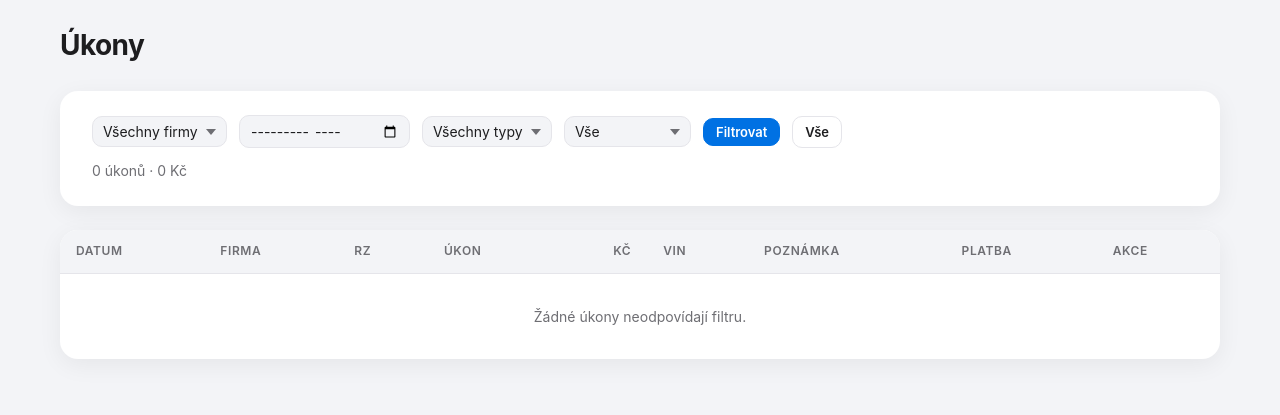
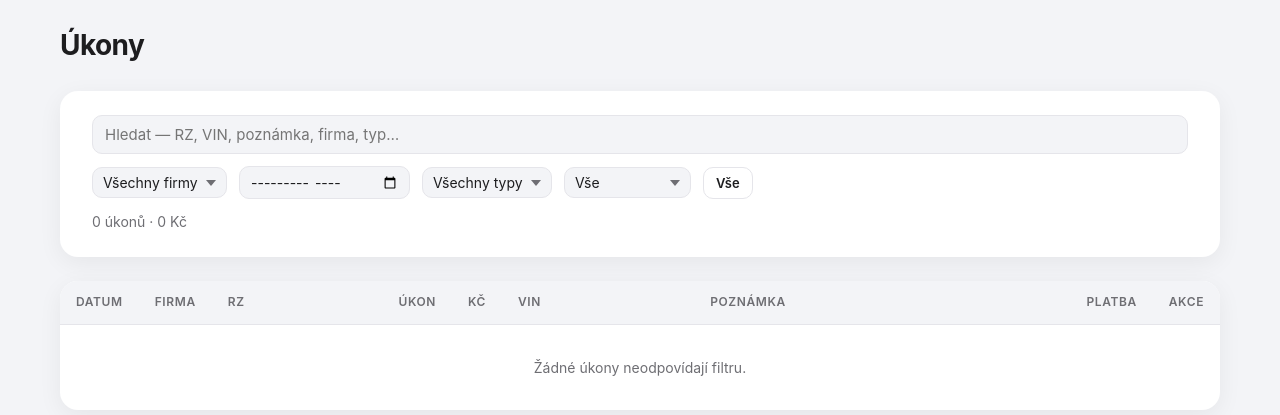
Before and after one commit to Kosacek/prepis-vozidla, a Flask app: template ukony_tracker/templates/ukony_table.html in a window 1280 px wide. Shown: the part 55-470 px from the top of the page. Run offline with Flask 3, Linux system fonts and the light colour scheme; the template is opened without the code that fills it, so the values that code supplies are empty.

Commit message:
feat(ukony): live search + auto-filter + compact table layout
- Live client-side search over RZ/VIN/ORV/poznamka/firma/typ (diacritic-
  insensitive); updates the count + Kc sum as you type.
- Filters (firma/month/typ/stav) auto-submit on change; removed Filtrovat button.
- Stop the table stretching: shrink narrow columns to content so VIN/Poznamka
  absorb the slack; action buttons compacted into one non-wrapping row.
- CSS v=21, CACHEBUST -31. 17 ukony-route tests.

```diff
--- a/ukony_tracker/static/css/app.css
+++ b/ukony_tracker/static/css/app.css
@@ -755,6 +755,24 @@ ul.list li > span:last-child {
   align-items: center;
 }
 
+/* Live search box above the filter dropdowns */
+.ukony-search {
+  width: 100%;
+  padding: 9px 12px;
+  margin-bottom: var(--sp-3);
+  border: 1.5px solid var(--line);
+  border-radius: var(--radius-sm);
+  background: var(--bg);
+  color: var(--ink);
+  font-family: var(--font);
+  font-size: 0.9375rem;
+}
+.ukony-search:focus {
+  outline: none;
+  border-color: var(--accent);
+  box-shadow: 0 0 0 3px rgba(0, 113, 227, .18);
+}
+
 .filter-select {
   appearance: none;
   -webkit-appearance: none;
@@ -798,16 +816,21 @@ ul.list li > span:last-child {
   box-shadow: 0 0 0 3px rgba(0, 113, 227, .18);
 }
 
-/* Actions cell — inline wrapping flex */
+/* Actions cell — one compact, non-wrapping row of small buttons */
 .actions {
   display: flex;
-  flex-wrap: wrap;
-  gap: var(--sp-2);
+  flex-wrap: nowrap;
+  gap: 5px;
   align-items: center;
   white-space: nowrap;
 }
+.actions .btn { padding: 4px 9px; font-size: 0.75rem; }
 
 .actions form { display: inline; }
+
+/* Shrink-to-content columns so the table doesn't stretch every field evenly —
+   the leftover width goes to the flexible columns (RZ, VIN, Poznámka). */
+th.shrink, td.shrink { width: 1%; white-space: nowrap; }
 
 /* Partial-pay disclosure widget */
 .partial-pay {
--- a/ukony_tracker/templates/base.html
+++ b/ukony_tracker/templates/base.html
@@ -4,7 +4,7 @@
   <meta charset="utf-8">
   <meta name="viewport" content="width=device-width, initial-scale=1">
   <title>{% block title %}Úkony Tracker{% endblock %}</title>
-  <link rel="stylesheet" href="{{ url_for('static', filename='css/app.css') }}?v=20">
+  <link rel="stylesheet" href="{{ url_for('static', filename='css/app.css') }}?v=21">
   <script src="https://cdn.jsdelivr.net/npm/chart.js@4"></script>
 </head>
 <body>
--- a/ukony_tracker/templates/ukony_table.html
+++ b/ukony_tracker/templates/ukony_table.html
@@ -8,36 +8,37 @@
 
 {# ── Filter bar ── #}
 <div class="card" style="margin-bottom: var(--sp-5);">
+  <input type="search" id="ukony-search" class="ukony-search" autocomplete="off"
+         placeholder="Hledat — RZ, VIN, poznámka, firma, typ…">
   <form method="get" action="/ukony/vse" class="filter-bar">
     <div class="filter-bar__fields">
-      <select name="firma" class="filter-select">
+      <select name="firma" class="filter-select" onchange="this.form.submit()">
         <option value="">Všechny firmy</option>
         {% for f in firmy %}
           <option value="{{ f.id }}" {{ 'selected' if sel.firma == f.id }}>{{ f.zkratka }}</option>
         {% endfor %}
       </select>
 
-      <input type="month" name="mesic" value="{{ sel.mesic }}" class="filter-month">
+      <input type="month" name="mesic" value="{{ sel.mesic }}" class="filter-month" onchange="this.form.submit()">
 
-      <select name="typ" class="filter-select">
+      <select name="typ" class="filter-select" onchange="this.form.submit()">
         <option value="">Všechny typy</option>
         {% for t in typy %}
           <option value="{{ t.kod }}" {{ 'selected' if sel.typ == t.kod }}>{{ t.kod }}</option>
         {% endfor %}
       </select>
 
-      <select name="stav" class="filter-select">
+      <select name="stav" class="filter-select" onchange="this.form.submit()">
         <option value="">Vše</option>
         <option value="nezaplaceno" {{ 'selected' if sel.stav == 'nezaplaceno' }}>Nezaplaceno</option>
         <option value="zaplaceno"   {{ 'selected' if sel.stav == 'zaplaceno'   }}>Zaplaceno</option>
         <option value="castecne"    {{ 'selected' if sel.stav == 'castecne'    }}>Částečně</option>
       </select>
 
-      <button type="submit" class="btn btn-primary btn-sm">Filtrovat</button>
       <a href="/ukony/vse" class="btn btn-sm">Vše</a>
     </div>
     <div class="muted" style="margin-top: var(--sp-3); font-size: 0.875rem;">
-      {{ ukony|length }} úkonů · {{ total|int }} Kč
+      <span id="ukony-count">{{ ukony|length }}</span> úkonů · <span id="ukony-sum">{{ total|int }}</span> Kč
     </div>
   </form>
 </div>
@@ -47,28 +48,29 @@
   <table>
     <thead>
       <tr>
-        <th>Datum</th>
-        <th>Firma</th>
+        <th class="shrink">Datum</th>
+        <th class="shrink">Firma</th>
         <th>RZ</th>
-        <th>Úkon</th>
-        <th class="right">Kč</th>
+        <th class="shrink">Úkon</th>
+        <th class="right shrink">Kč</th>
         <th>VIN</th>
         <th>Poznámka</th>
-        <th>Platba</th>
-        <th>Akce</th>
+        <th class="shrink">Platba</th>
+        <th class="shrink">Akce</th>
       </tr>
     </thead>
     <tbody>
       {% for u in ukony %}
-      <tr>
-        <td class="muted" style="white-space:nowrap;">{{ u.datum[8:10] }}.{{ u.datum[5:7] }}.{{ u.datum[0:4] }}</td>
-        <td style="white-space:nowrap;">{{ u.firma_zkratka }}</td>
+      <tr data-kc="{{ u.celkem|int }}"
+          data-search="{{ ((u.rz or '') ~ ' ' ~ (u.vin or '') ~ ' ' ~ (u.orv or '') ~ ' ' ~ (u.poznamka or '') ~ ' ' ~ u.firma_zkratka ~ ' ' ~ u.typ_kod) | lower }}">
+        <td class="muted shrink" style="white-space:nowrap;">{{ u.datum[8:10] }}.{{ u.datum[5:7] }}.{{ u.datum[0:4] }}</td>
+        <td class="shrink" style="white-space:nowrap;">{{ u.firma_zkratka }}</td>
         <td><b>{{ u.rz or '—' }}</b></td>
-        <td>{{ u.typ_kod }}</td>
-        <td class="right">{{ u.celkem|int }}</td>
+        <td class="shrink">{{ u.typ_kod }}</td>
+        <td class="right shrink">{{ u.celkem|int }}</td>
         <td class="muted small">{{ u.vin or '' }}</td>
         <td class="muted small">{{ u.poznamka or '' }}</td>
-        <td>
+        <td class="shrink">
           {% if u.stav_platby == 'zaplaceno' %}
             <span class="badge ok">zapl.</span>
           {% elif u.stav_platby == 'castecne' %}
@@ -77,7 +79,7 @@
             <span class="muted">—</span>
           {% endif %}
         </td>
-        <td class="actions">
+        <td class="actions shrink">
           {# Full pay button #}
           <form method="post" action="/ukony/{{ u.id }}/zaplaceno" style="display:inline;">
             <input type="hidden" name="back" value="{{ request.full_path }}">
@@ -115,16 +117,33 @@
       </tr>
       {% endfor %}
     </tbody>
-    {% if ukony %}
-    <tfoot>
-      <tr>
-        <td colspan="4" class="muted">{{ ukony|length }} úkonů</td>
-        <td class="right"><b>{{ total|int }} Kč</b></td>
-        <td colspan="4"></td>
-      </tr>
-    </tfoot>
-    {% endif %}
   </table>
 </div>
 
+<script>
+(function () {
+  var input = document.getElementById('ukony-search');
+  if (!input) return;
+  var rows = Array.prototype.slice.call(document.querySelectorAll('tbody tr[data-search]'));
+  var countEl = document.getElementById('ukony-count');
+  var sumEl = document.getElementById('ukony-sum');
+  function fold(s) { return (s || '').toLowerCase().normalize('NFD').replace(/[̀-ͯ]/g, ''); }
+  rows.forEach(function (r) {
+    r._s = fold(r.getAttribute('data-search'));
+    r._kc = parseInt(r.getAttribute('data-kc'), 10) || 0;
+  });
+  function apply() {
+    var q = fold(input.value.trim());
+    var n = 0, sum = 0;
+    rows.forEach(function (r) {
+      var show = !q || r._s.indexOf(q) >= 0;
+      r.style.display = show ? '' : 'none';
+      if (show) { n++; sum += r._kc; }
+    });
+    if (countEl) countEl.textContent = n;
+    if (sumEl) sumEl.textContent = sum;
+  }
+  input.addEventListener('input', apply);
+})();
+</script>
 {% endblock %}
```
Also changed, not shown: ukony_tracker/tests/test_ukony_routes.py (+5 -1 lines), 1 other file.
